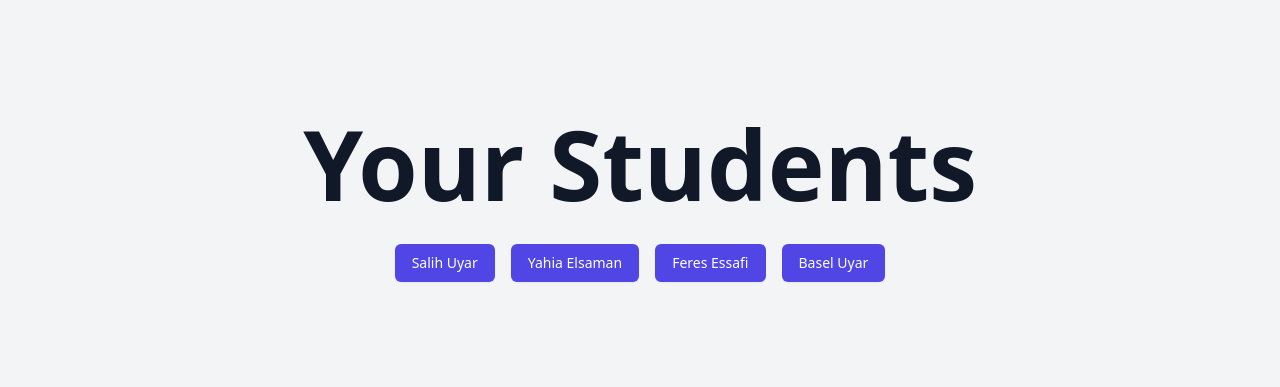
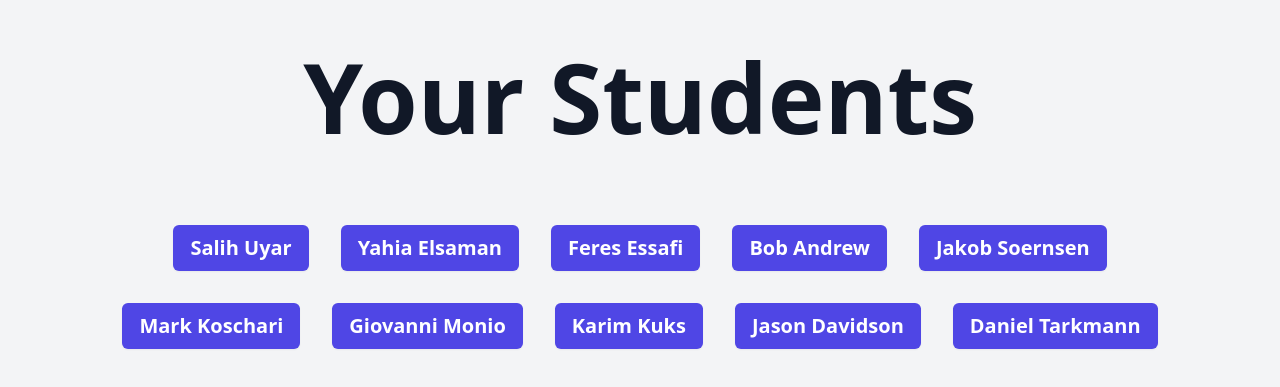
Before and after one commit to feresessafi/TE3_CityOfStGallen_STARTHACK24, a Nuxt app in the folder frontend/: page /students in a window 1280 px wide. Shown: the part 201-588 px from the top of the page. Built offline with nearby package versions, Linux system fonts and the light colour scheme.

Commit message:
many changes in students and classes

```diff
--- a/frontend/pages/classes.vue
+++ b/frontend/pages/classes.vue
@@ -1,15 +1,17 @@
 <template>
-  <div class="classes-container">
-    <h1>Your Classes</h1>
-    <div v-if="classes.length === 0" class="loading-message">Loading...</div>
-    <div v-else>
+  <div
+    class="min-h-screen flex flex-col items-center justify-center bg-gray-100 p-24"
+  >
+    <h1 class="text-8xl font-bold text-gray-900 mb-20">Your Classes</h1>
+    <div class="flex flex-wrap justify-center gap-8">
       <button
-        v-for="(classData, index) in classes"
-        :key="index"
-        class="class-button"
-        @click="buttonClick(classData)"
+        v-for="classs in classes"
+        :key="classs.classname"
+
+        class="flex justify-center py-2 px-4 border border-transparent rounded-md shadow-sm text-xl font-bold text-white bg-indigo-600 hover:bg-indigo-700 focus:outline-none focus:ring-2 focus:ring-offset-2 focus:ring-indigo-500 min-w-[80px]"
+        @click="$router.push('/students')"
       >
-        {{ classData.classname }}
+        {{ classs.classname }}
       </button>
     </div>
   </div>
@@ -28,51 +30,16 @@ export default {
   methods: {
     async fetchClasses() {
       try {
-        const response = await fetch('/classes.json');
+        const response = await fetch("/classes.json");
         if (!response.ok) {
-          throw new Error('Failed to fetch classes');
+          throw new Error("Failed to fetch classes");
         }
         const data = await response.json();
         this.classes = data;
       } catch (error) {
-        console.error('Error fetching classes:', error);
+        console.error("Error fetching classes:", error);
       }
-    },
-    buttonClick(classData){
-      alert('TE333');
     },
   },
 };
 </script>
-
-<style scoped>
-/* Add your CSS styles here */
-.classes-container {
-  max-width: 600px;
-  margin: 0 auto;
-  padding: 20px;
-}
-
-.loading-message {
-  margin-top: 20px;
-  font-size: 18px;
-  color: #666;
-}
-
-.class-button {
-  display: inline-block;
-  padding: 10px 20px;
-  margin: 10px 5px;
-  font-size: 16px;
-  background-color: #007bff;
-  color: #fff;
-  border: none;
-  border-radius: 5px;
-  cursor: pointer;
-  transition: background-color 0.3s;
-}
-
-.class-button:hover {
-  background-color: #0056b3;
-}
-</style>
--- a/frontend/pages/students.vue
+++ b/frontend/pages/students.vue
@@ -1,15 +1,14 @@
 <template>
-    <div class="min-h-screen flex flex-col items-center justify-center bg-gray-100">
-      <h1 class="text-8xl font-bold text-gray-900 mb-8">Your Students</h1>
-      <div class="flex flex-wrap justify-center gap-4">
+  <div
+    class="min-h-screen flex flex-col items-center justify-center bg-gray-100 p-24"
+  >
+    <h1 class="text-8xl font-bold text-gray-900 mb-20">Your Students</h1>
+    <div class="flex flex-wrap justify-center gap-8">
       <button
         v-for="student in students"
         :key="student.firstname"
-
-          class="flex justify-center py-2 px-4 border border-transparent rounded-md shadow-sm text-sm font-medium text-white bg-indigo-600 hover:bg-indigo-700 focus:outline-none focus:ring-2 focus:ring-offset-2 focus:ring-indigo-500"
-
-          @click="$router.push(student.path)">
-
+        class="flex justify-center py-2 px-4 border border-transparent rounded-md shadow-sm text-xl font-bold text-white bg-indigo-600 hover:bg-indigo-700 focus:outline-none focus:ring-2 focus:ring-offset-2 focus:ring-indigo-500"
+      >
         {{ student.firstname }} {{ student.lastname }}
       </button>
     </div>
@@ -29,14 +28,14 @@
   methods: {
     async fetchStudents() {
       try {
-          const response = await fetch('/students.json');
+        const response = await fetch("/students.json");
         if (!response.ok) {
-            throw new Error('Failed to fetch students');
+          throw new Error("Failed to fetch students");
         }
         const data = await response.json();
         this.students = data;
       } catch (error) {
-          console.error('Error fetching students:', error);
+        console.error("Error fetching students:", error);
       }
     },
   },
--- a/frontend/public/students.json
+++ b/frontend/public/students.json
@@ -6,8 +6,7 @@
       "topstrength": "communication",
       "weakness1": "mathematics",
       "weakness2": "time management",
-      "class": "1b",
-      "path":"/salih"
+      "class": "1b"
   },
   {
       "firstname": "Yahia",
@@ -16,8 +15,7 @@
       "topstrength": "problem-solving",
       "weakness1": "public speaking",
       "weakness2": "writing",
-      "class": "2a",
-      "path":"/yahia"
+      "class": "2a"
   },
   {
       "firstname": "Feres",
@@ -26,18 +24,70 @@
       "topstrength": "creativity",
       "weakness1": "focus",
       "weakness2": "patience",
-      "class": "1b",
-      "path":"/feres"
-
+      "class": "1b"
   },
   {
-      "firstname": "Basel",
-      "lastname": "Uyar",
+      "firstname": "Bob",
+      "lastname": "Andrew",
       "age": 9,
       "topstrength": "teamwork",
       "weakness1": "listening",
       "weakness2": "organization",
-      "class": "1a",
-      "path":"/basel"
-  }
+      "class": "1a"
+  },
+  {
+    "firstname": "Jakob",
+    "lastname": "Soernsen",
+    "age": 13,
+    "topstrength": "englih",
+    "weakness1": "multiplication",
+    "weakness2": "empathy",
+    "class": "6A"
+},
+{
+    "firstname": "Mark",
+    "lastname": "Koschari",
+    "age": 10,
+    "topstrength": "problem-solving",
+    "weakness1": "teamwork",
+    "weakness2": "communication",
+    "class": "6a"
+},
+{
+    "firstname": "Giovanni",
+    "lastname": "Monio",
+    "age": 9,
+    "topstrength": "creativity",
+    "weakness1": "focus",
+    "weakness2": "patience",
+    "class": "4c"
+},
+{
+    "firstname": "Karim",
+    "lastname": "Kuks",
+    "age": 8,
+    "topstrength": "drawing",
+    "weakness1": "logical thinking",
+    "weakness2": "mathematics",
+    "class": "2b"
+},
+{
+    "firstname": "Jason",
+    "lastname": "Davidson",
+    "age": 12,
+    "topstrength": "grammar",
+    "weakness1": "clean handwriting",
+    "weakness2": "organization",
+    "class": "4c"
+},
+{
+    "firstname": "Daniel",
+    "lastname": "Tarkmann",
+    "age": 7,
+    "topstrength": "creativity",
+    "weakness1": "focus",
+    "weakness2": "patience",
+    "class": "2b"
+
+}
 ]
```
Also changed, not shown: frontend/public/classes.json (+1 -26 lines). Lines whose indentation alone changed are shown as unchanged.
